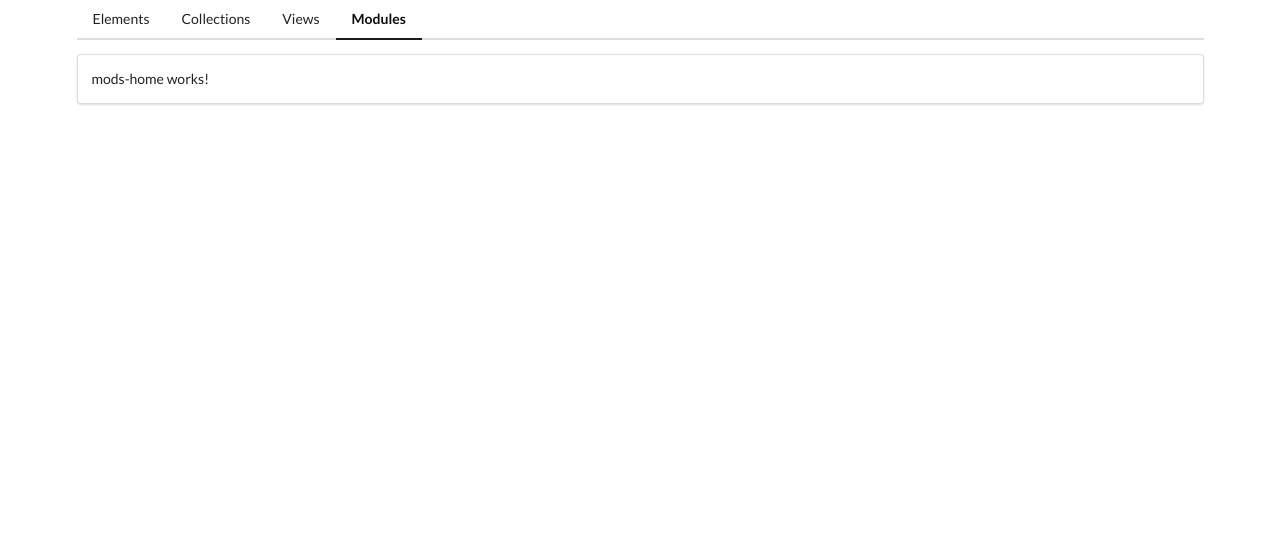
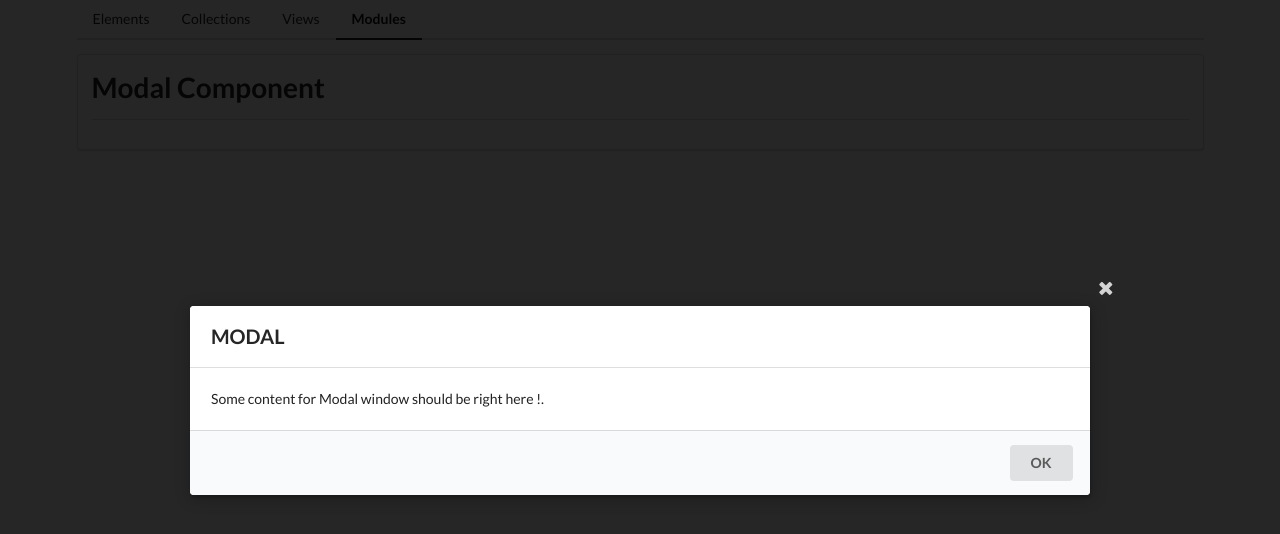
Before and after one commit to sblsreddy/comps, an Angular app: page /mods in a window 1280 px wide. Shown: the top 534 px of the page. Built offline with nearby package versions, Linux system fonts and the light colour scheme.

Commit message:
Modal Component

```diff
--- a/src/app/app-routing.module.ts
+++ b/src/app/app-routing.module.ts
@@ -18,7 +18,7 @@ const routes: Routes = [
   },
   {path:'mods',
       loadChildren:() =>
-        import('./mods/mods.module').then(m => m.ModsModule) // Lazy loading
+        import('./mods/mods.module').then(m => m.ModsModule) // In the App routing module, add a rule to Lazy load the modModule when ever a user navigates to mods
   },
   {path: '', component: HomeComponent},
   {path: '**', component: NotfoundComponent}
--- /dev/null
+++ b/src/app/mods/modal/modal.component.html
@@ -0,0 +1,16 @@
+<div class="ui dimmer visible active">
+    <div class="ui modal visible active">
+        <i class="close icon"></i>
+        <div class="header">MODAL</div>
+        <div class="content">
+            <p>
+                Some content for Modal window should be right here !.
+            </p>
+        </div>
+
+        <div class="actions">
+            <button class="ui button">OK</button>
+        </div>
+        </div>
+
+</div>
--- /dev/null
+++ b/src/app/mods/modal/modal.component.ts
@@ -0,0 +1,19 @@
+import { Component, OnInit, ElementRef } from '@angular/core';
+
+@Component({
+  selector: 'app-modal',
+  templateUrl: './modal.component.html',
+  styleUrls: ['./modal.component.css']
+})
+export class ModalComponent implements OnInit {
+
+  constructor(private el: ElementRef) {
+    console.log(this.el.nativeElement);
+  }
+
+  ngOnInit(): void {
+
+    document.body.appendChild(this.el.nativeElement);
+  }
+
+}
--- a/src/app/mods/mods-home/mods-home.component.html
+++ b/src/app/mods/mods-home/mods-home.component.html
@@ -1 +1,2 @@
-<p>mods-home works!</p>
+<app-divider>Modal Component</app-divider>
+<app-modal></app-modal>
```
Also changed, not shown: src/app/mods/mods.module.ts (+6 -3 lines), src/app/mods/modal/modal.component.css (added), 2 other files (tests, documents, lock files or other folders).
